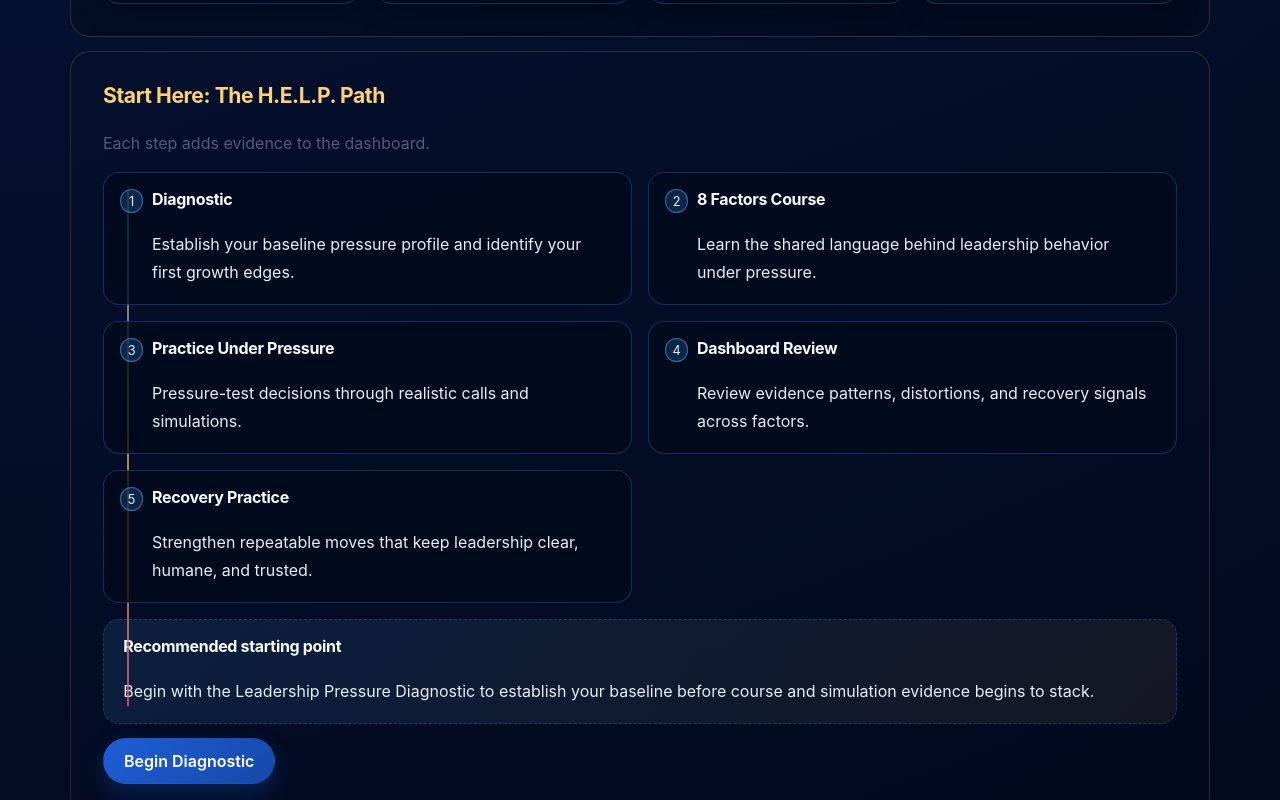
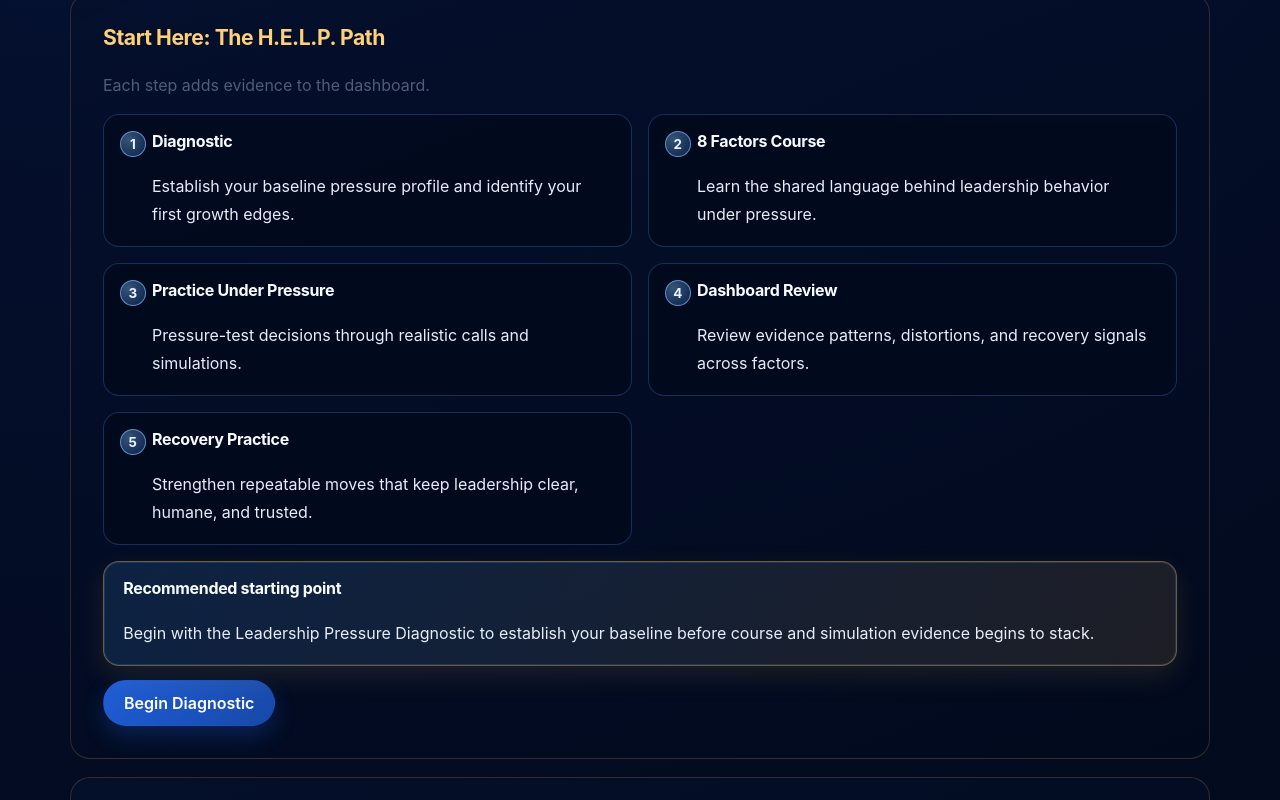
Before and after one commit to DrRobF/rob-furman-portfolio, a Next.js app: page /human-equation-suite in a window 1280 px wide. Shown: the part 1380-2180 px from the top of the page. Built offline with nearby package versions, Linux system fonts and the light colour scheme.

Commit message:
Polish H.E.L.P. landing path section and remove top suite nav

```diff
--- a/app/globals.css
+++ b/app/globals.css
@@ -2015,10 +2015,10 @@ p {
 .help-factor:is(:hover,:focus,:focus-within) .help-factor-summary{max-height:160px;opacity:1;transform:translateY(0);margin-top:.45rem}
 .help-factor-core{font-weight:600;color:#f4f8ff}
 .help-journey{position:relative;display:grid;grid-template-columns:1fr 1fr;gap:1rem;align-items:stretch}
-.help-journey-line{position:absolute;left:24px;top:18px;bottom:18px;width:2px;background:linear-gradient(var(--help-blue),var(--help-gold),var(--help-coral));opacity:.75}
-.help-step{position:relative;padding-left:3rem}
-.help-step-index{position:absolute;left:1rem;top:1.05rem;display:inline-grid;place-items:center;width:1.45rem;height:1.45rem;border-radius:999px;background:rgba(77,169,255,.18);border:1px solid rgba(77,169,255,.55);font-size:.8rem;color:#dcebff}
-.help-path-note{grid-column:1 / -1;border-style:dashed;background:linear-gradient(120deg,rgba(77,169,255,.12),rgba(232,177,84,.08))}
+.help-step{position:relative;padding-left:3rem;transition:transform .2s ease, box-shadow .2s ease, border-color .2s ease}
+.help-step:hover,.help-step:focus-within{transform:translateY(-2px);border-color:rgba(102,166,255,.5);box-shadow:0 14px 28px rgba(25,76,165,.16),0 0 0 1px rgba(232,177,84,.18)}
+.help-step-index{position:absolute;left:1rem;top:1.05rem;display:inline-grid;place-items:center;width:1.6rem;height:1.6rem;border-radius:999px;background:radial-gradient(circle at 30% 30%,rgba(131,197,255,.4),rgba(52,113,240,.22));border:1px solid rgba(125,188,255,.68);font-size:.84rem;font-weight:700;color:#e8f3ff}
+.help-path-note{grid-column:1 / -1;border:1px solid rgba(232,177,84,.42);box-shadow:0 10px 28px rgba(232,177,84,.12), inset 0 0 0 1px rgba(77,169,255,.16);background:linear-gradient(120deg,rgba(77,169,255,.14),rgba(232,177,84,.12))}
 .help-compact{padding:1.35rem}
 .help-pathway{margin-top:.85rem}
 .help-visual-identity summary{cursor:pointer;color:#d3e5ff;font-weight:600}
--- a/app/human-equation-suite/page.js
+++ b/app/human-equation-suite/page.js
@@ -2,7 +2,6 @@
 
 import Image from 'next/image';
 import Link from 'next/link';
-import HumanEquationNav from '../components/HumanEquationNav';
 
 const pathwaySteps = [
   { title: '1. Diagnostic', detail: 'Establish your baseline pressure profile and identify your first growth edges.' },
@@ -42,7 +41,6 @@ export default function HumanEquationSuitePage() {
   return (
     <section className="section help-page">
       <div className="container">
-        <HumanEquationNav />
         <section className="help-hero top-space-sm">
           <div className="help-hero-lines" aria-hidden="true" />
           <div className="help-logo-stage"><div className="help-logo-wrap"><Image src="/images/help-main-logo.png" alt="H.E.L.P. main brand logo" width={900} height={520} className="help-main-logo" priority /></div></div>
@@ -74,7 +72,6 @@ export default function HumanEquationSuitePage() {
           <h3>Start Here: The H.E.L.P. Path</h3>
           <p className="top-space-sm">Each step adds evidence to the dashboard.</p>
           <div className="help-journey top-space-sm">
-            <div className="help-journey-line" aria-hidden="true" />
             {pathwaySteps.map((step, idx) => (
               <article key={step.title} className="card help-step"><span className="help-step-index">{idx + 1}</span><h4>{step.title.replace(/^\d+\.\s/, '')}</h4><p>{step.detail}</p></article>
             ))}
```
